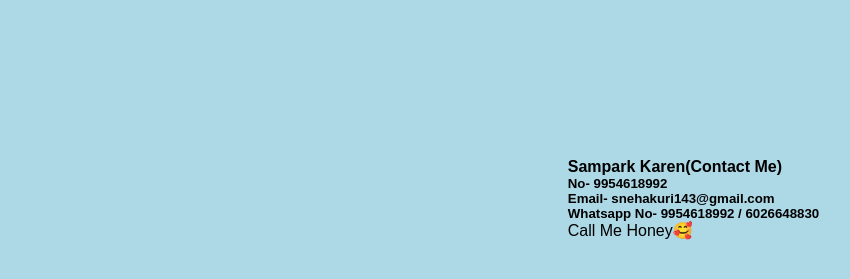
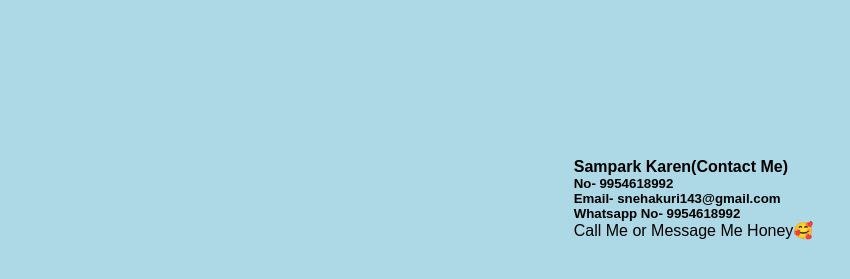
Before and after one commit to Sneh1143/Valentine-s_Day_Web.., a plain HTML site: page Final Page.html in a window 1280 px wide. Shown: the part 471-750 px from the top of the page, without its empty margins (225-1075 px from the left). Drawn offline with Linux system fonts and the light colour scheme; a script that the page names is missing.

Commit message:
Update Final Page.html

```diff
--- a/Final Page.html
+++ b/Final Page.html
@@ -37,7 +37,7 @@
     <br></br>
     <br></br>
     <h4>Sampark Karen(Contact Me)</h4>
-    <h5>No- 9954618992 <br>Email- snehakuri143@gmail.com <br> Whatsapp No- 9954618992 / 6026648830</h5>
-    <p>Call Me Honey🥰</p>
+    <h5>No- 9954618992 <br>Email- snehakuri143@gmail.com <br> Whatsapp No- 9954618992 </h5>
+    <p>Call Me or Message Me Honey🥰</p>
 </footer>
 </html>
```
